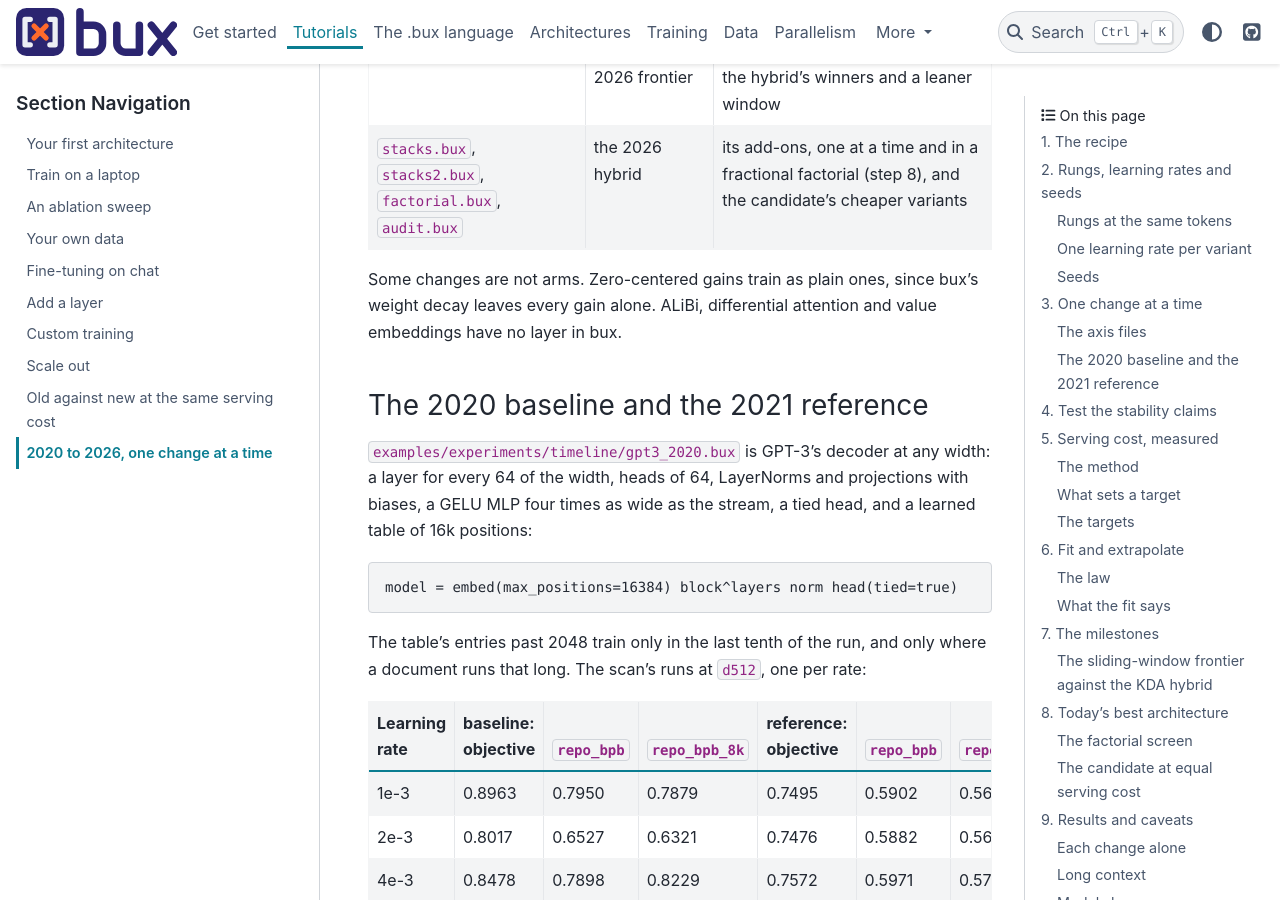
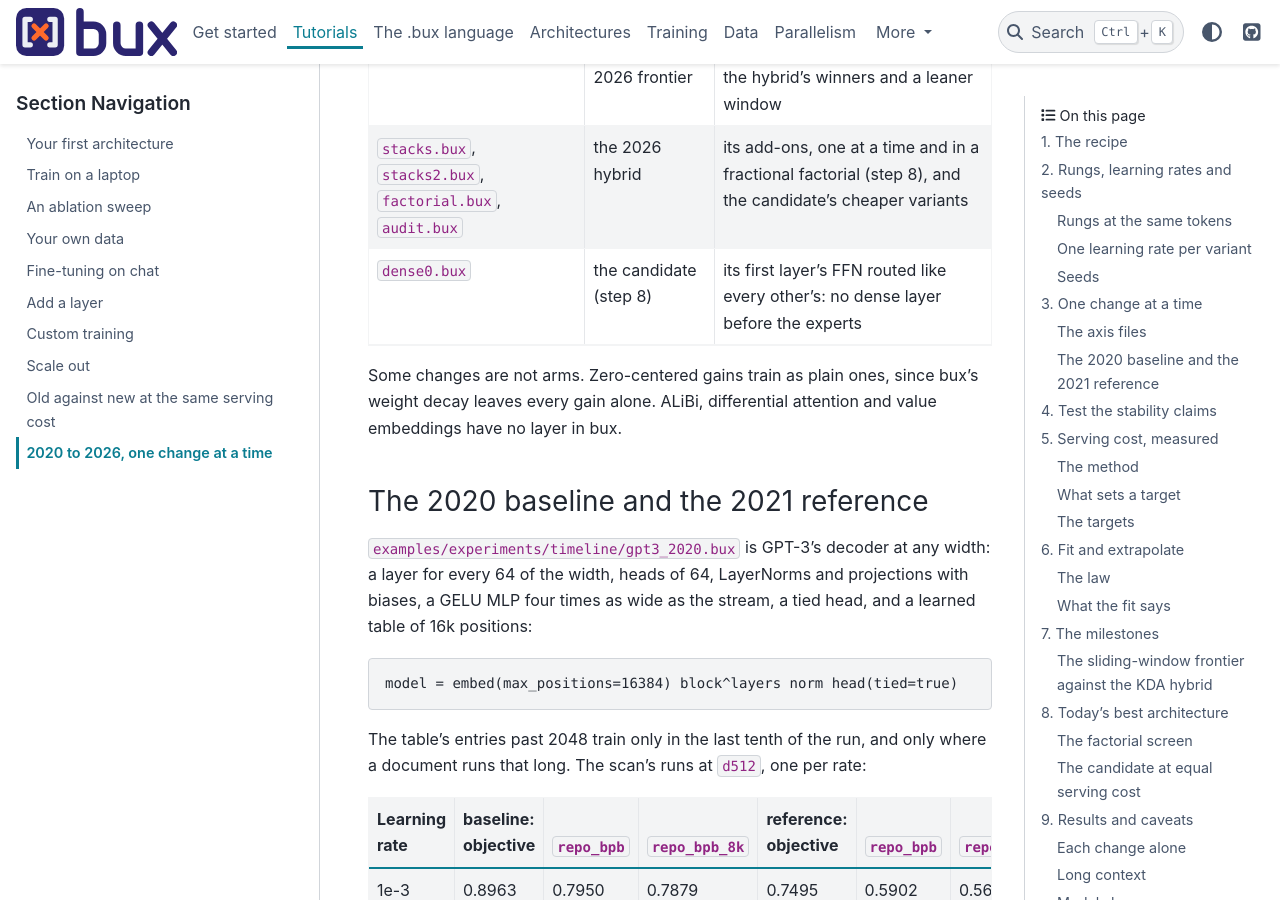
Before and after one commit to pilot7747/bux, a Sphinx documentation site: the page built from docs/tutorials/timeline.md, in a window 1280 px wide and 900 px high, scrolled down 7173 px. Built offline with Sphinx 7.4.7 and the PyData theme 0.15.4, drawn with Linux system fonts in a browser that asks for light colours.

Commit message:
Timeline: dense0.bux, the factorial's candidate with its first layer's FFN routed like every other's (no dense layer before the experts, as Mixtral, Qwen3 MoE and gpt-oss), every other setting the candidate's; the tutorial's table of axis files
Co-Authored-By: Claude Opus 5.5 <noreply@anthropic.com>

```diff
--- a/docs/tutorials/timeline.md
+++ b/docs/tutorials/timeline.md
@@ -217,6 +217,7 @@ curriculum = base: yarn_phase | rope: yarn_phase | rope_500k: yarn_phase | ...
 | `zoo.bux` | the 2021 reference | the 2025-26 zoo's open choices: window sizes and ratios, sinks, gate forms, DyT, KDA ratios |
 | `milestones.bux`, `zoo_moe.bux`, `swa.bux` | the 2020 baseline; the 2026 frontier | a family for each year; the frontier's routing; the frontier with the hybrid's winners and a leaner window |
 | `stacks.bux`, `stacks2.bux`, `factorial.bux`, `audit.bux` | the 2026 hybrid | its add-ons, one at a time and in a fractional factorial (step 8), and the candidate's cheaper variants |
+| `dense0.bux` | the candidate (step 8) | its first layer's FFN routed like every other's: no dense layer before the experts |
 
 Some changes are not arms. Zero-centered gains train as plain ones, since bux's
 weight decay leaves every gain alone. ALiBi, differential attention and value
```
Also changed, not shown: 1 other file.
